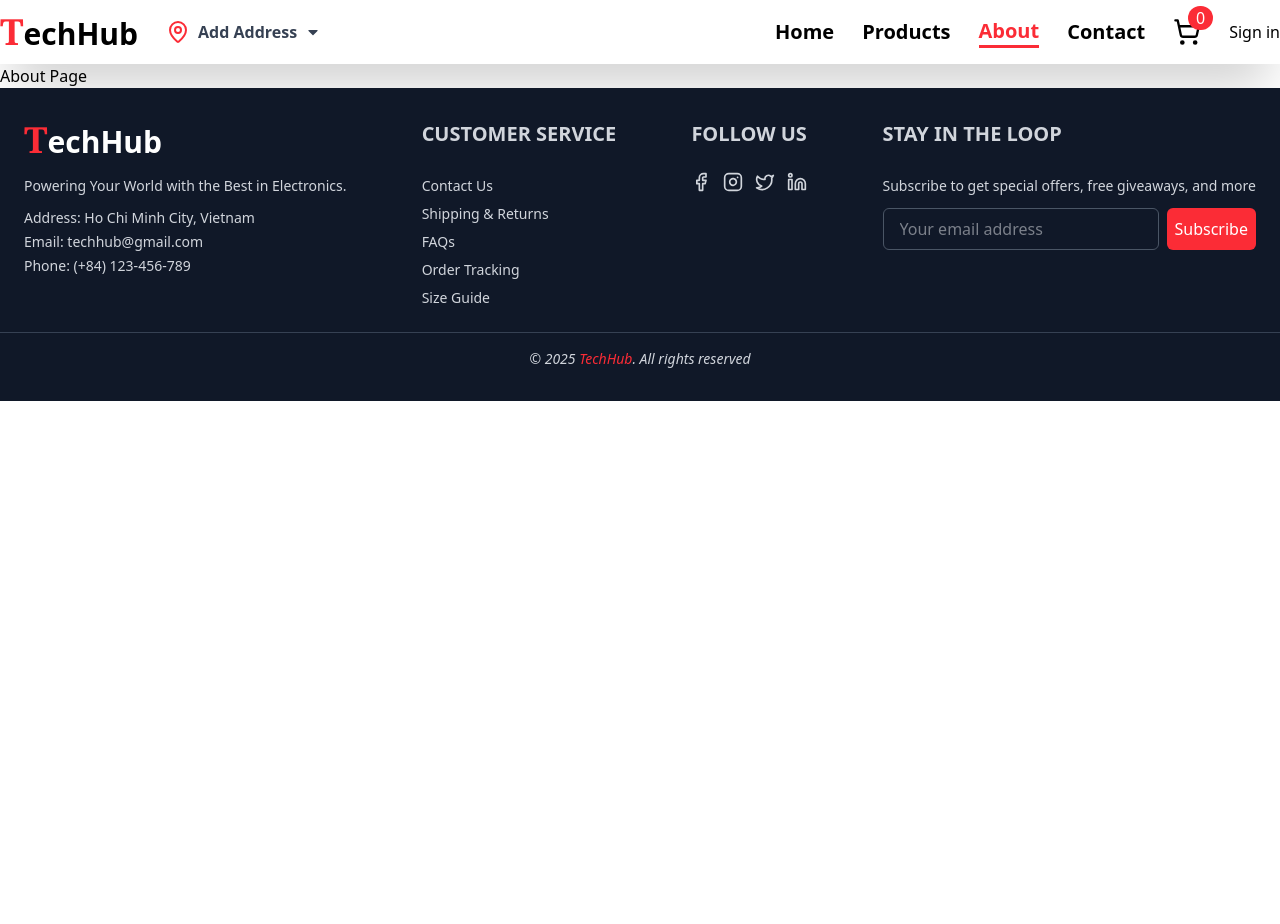
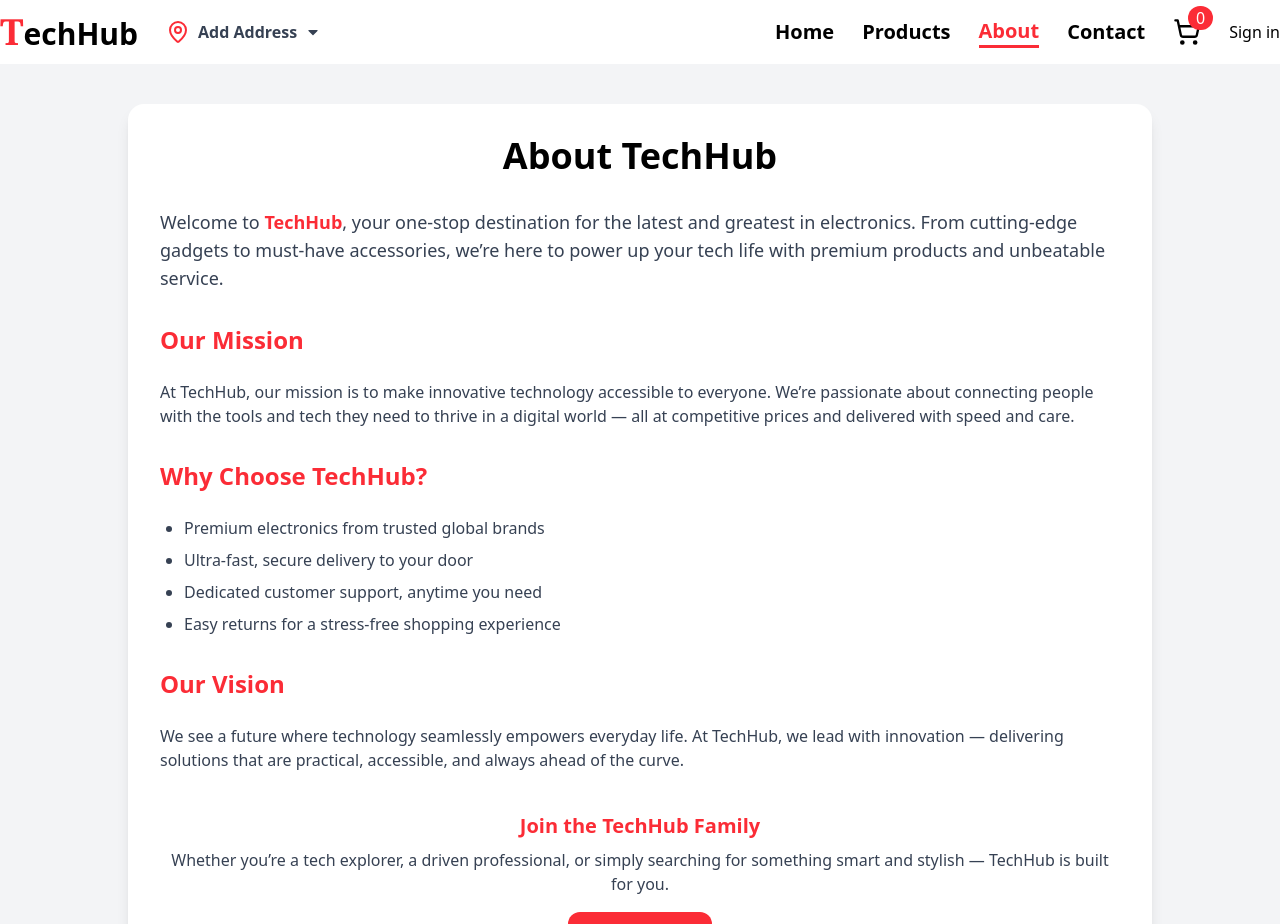
Before and after one commit to quangthoIT/TechHub-Ecommerce, a React (Vite) app: page /about in a window 1280 px wide. Shown: the top 924 px of the page. Before the commit the page ends 800 px from the top, so only its background shows below. Built offline with nearby package versions, Linux system fonts and the light colour scheme; no server answers.

Commit message:
Complete About Page

```diff
--- a/src/pages/About.jsx
+++ b/src/pages/About.jsx
@@ -1,5 +1,68 @@
+import { Link } from "react-router-dom";
+
 const About = () => {
-  return <div>About Page</div>;
+  return (
+    <div className="min-h-screen bg-gray-100 py-10 px-4 sm:px-6 lg:px-20">
+      <div className="max-w-5xl mx-auto bg-white rounded-2xl shadow-lg p-8 space-y-8">
+        <h1 className="text-4xl font-bold  text-center">About TechHub</h1>
+
+        <p className="text-gray-700 text-lg">
+          Welcome to <span className="font-semibold text-red-500">TechHub</span>
+          , your one-stop destination for the latest and greatest in
+          electronics. From cutting-edge gadgets to must-have accessories, we’re
+          here to power up your tech life with premium products and unbeatable
+          service.
+        </p>
+
+        <div className="space-y-6">
+          <h2 className="text-2xl font-semibold text-red-500">Our Mission</h2>
+          <p className="text-gray-700 text-base">
+            At TechHub, our mission is to make innovative technology accessible
+            to everyone. We’re passionate about connecting people with the tools
+            and tech they need to thrive in a digital world — all at competitive
+            prices and delivered with speed and care.
+          </p>
+        </div>
+
+        <div className="space-y-6">
+          <h2 className="text-2xl font-semibold text-red-500">
+            Why Choose TechHub?
+          </h2>
+          <ul className="list-disc pl-6 text-gray-700 space-y-2">
+            <li>Premium electronics from trusted global brands</li>
+            <li>Ultra-fast, secure delivery to your door</li>
+            <li>Dedicated customer support, anytime you need</li>
+            <li>Easy returns for a stress-free shopping experience</li>
+          </ul>
+        </div>
+
+        <div className="space-y-6">
+          <h2 className="text-2xl font-semibold text-red-500">Our Vision</h2>
+          <p className="text-gray-700 text-base">
+            We see a future where technology seamlessly empowers everyday life.
+            At TechHub, we lead with innovation — delivering solutions that are
+            practical, accessible, and always ahead of the curve.
+          </p>
+        </div>
+
+        <div className="text-center mt-10">
+          <h3 className="text-xl font-semibold text-red-500 mb-2">
+            Join the TechHub Family
+          </h3>
+          <p className="text-gray-700 mb-4">
+            Whether you’re a tech explorer, a driven professional, or simply
+            searching for something smart and stylish — TechHub is built for
+            you.
+          </p>
+          <Link to={"/products"}>
+            <button className="bg-red-500 text-white px-4 py-2 rounded-xl hover:bg-red-600 transition duration-300 cursor-pointer">
+              Start Shopping
+            </button>
+          </Link>
+        </div>
+      </div>
+    </div>
+  );
 };
 
 export default About;
--- a/src/pages/Products.jsx
+++ b/src/pages/Products.jsx
@@ -5,7 +5,7 @@
 import ProductCard from "../components/ProductCard";
 import Pagination from "../components/Pagination";
 import Lottie from "lottie-react";
-import notfound from "../assets/not found.json"
+import notfound from "../assets/not found.json";
 
 const Products = () => {
   const { data, fetchAllProducts } = getData();
@@ -18,6 +18,7 @@
 
   useEffect(() => {
     fetchAllProducts();
+    window.scrollTo(0, 0);
   }, []);
 
   const handleCategoryChange = (e) => {
```
